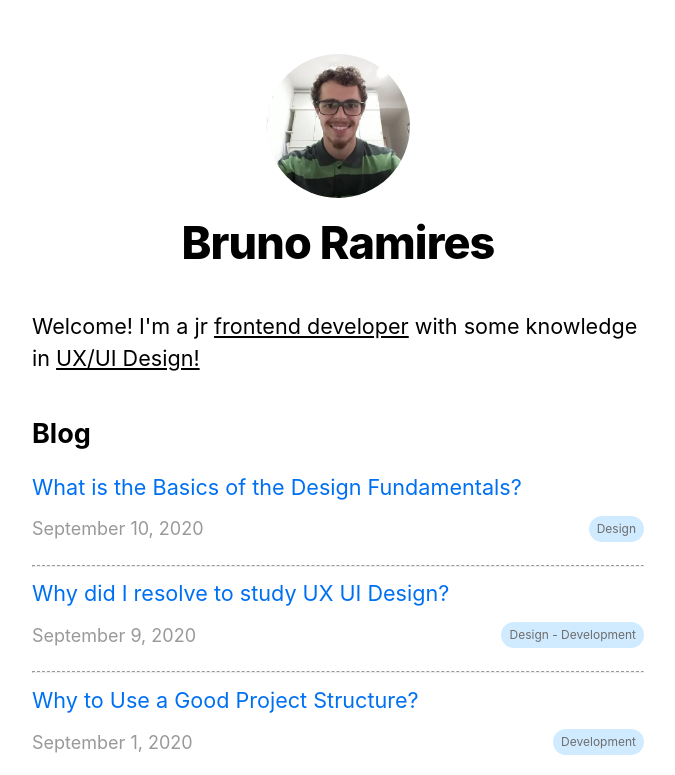
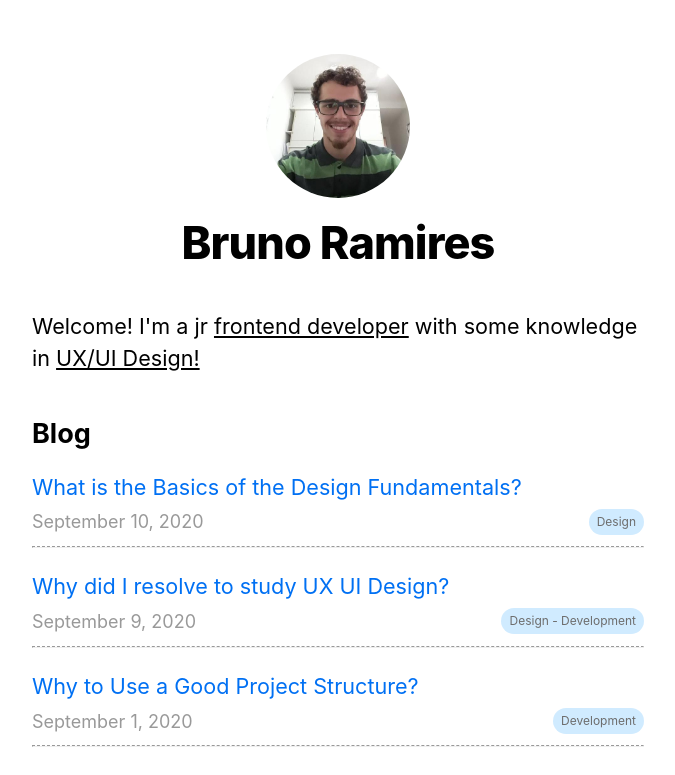
Before and after one commit to brunormferreira/nextjs-blog, a Next.js app: page / in a window 1280 px wide. Shown: the top 775 px of the page, without its empty margins (302-977 px from the left). Built offline with nearby package versions, Linux system fonts and the light colour scheme.

Commit message:
fix(warning): on key prop

```diff
--- a/pages/index.js
+++ b/pages/index.js
@@ -24,7 +24,6 @@ export default function Home({ allPostsData }) {
         <h2 className={utilStyles.headingLg}>Blog</h2>
         <ul className={utilStyles.list}>
           {allPostsData.map(({ id, date, title, tag }) => (
-            <>
             <li className={utilStyles.listItem} key={id}>
               <Link href="/posts/[id]" as={`/posts/${id}`}>
                 <a>{title}</a>
@@ -36,9 +35,8 @@ export default function Home({ allPostsData }) {
                 </small>
                 {tag ? <small className={utilStyles.tag}>{tag}</small> : null}
               </div>
+              <hr className={utilStyles.hr} />
             </li>
-              <hr className={utilStyles.hr} />
-            </>
           ))}
         </ul>
       </section>
--- a/styles/utils.module.css
+++ b/styles/utils.module.css
@@ -62,7 +62,7 @@
   display: flex;
   align-items: center;
   justify-content: space-between;
-  margin-top: 12px;
+  margin-top: 5px;
 }
 
 .tag {
```
Lines whose indentation alone changed are shown as unchanged.
